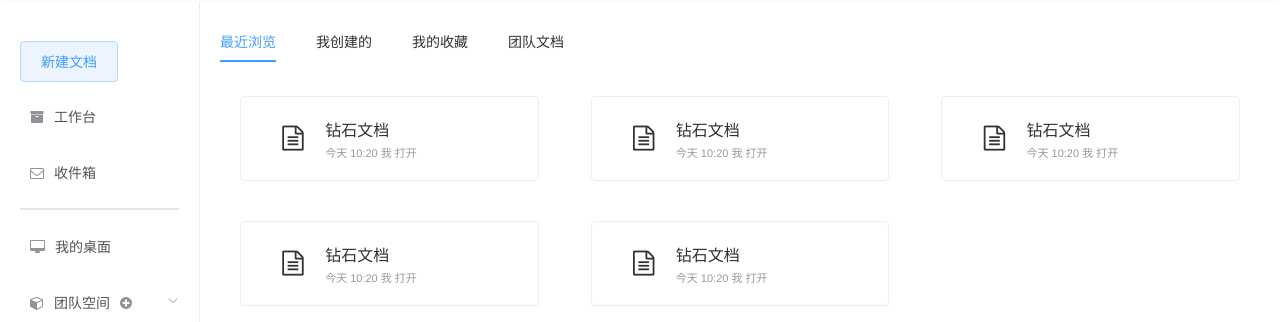
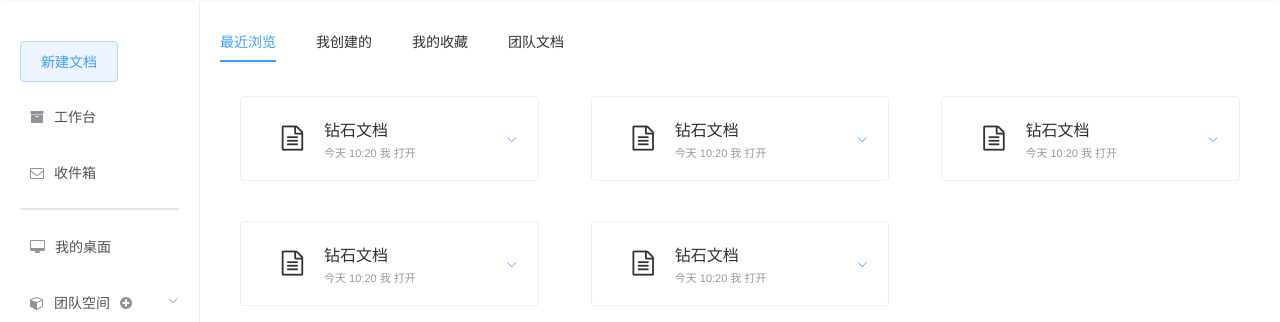
Before and after one commit to Jay2020-01/2020Summer-SE-Project-Frontend, a Vue app in the folder frontend/: page /#/1 in a window 1280 px wide. Shown: the part 65-387 px from the top of the page. Built offline with nearby package versions, Linux system fonts and the light colour scheme.

Commit message:
several changes and two bug left and one requirement finded

```diff
--- a/frontend/src/components/working_table/WorkingTable.vue
+++ b/frontend/src/components/working_table/WorkingTable.vue
@@ -19,6 +19,21 @@
                   <div class="tile">钻石文档</div>
                   <div class="details">今天 10:20 我 打开</div>
                 </div>
+
+                <el-dropdown placement="bottom">
+                <!-- 后面的操作图标 -->
+                  <span class="el-dropdown-link">
+                    <i class="el-icon-arrow-down el-icon--right"></i>
+                    <!-- 下拉图标 -->
+                  </span>
+                  <el-dropdown-menu slot="dropdown">
+                    <!-- 选项 -->
+                    <el-dropdown-item><i class="el-icon-magic-stick"></i>新标签页打开</el-dropdown-item>
+                    <el-dropdown-item><i class="el-icon-delete"></i>删除</el-dropdown-item>
+                    <el-dropdown-item>其他操作请补充</el-dropdown-item>
+                  </el-dropdown-menu>
+                </el-dropdown>
+
               </div>
             </el-card>
           </el-col>
@@ -82,4 +97,11 @@ export default {
   font-size: 11px;
   color: #999;
 }
+.el-dropdown-link {
+    cursor: pointer;
+    color: #409EFF;
+  }
+  .el-icon-arrow-down {
+    font-size: 12px;
+  }
 </style>
```
